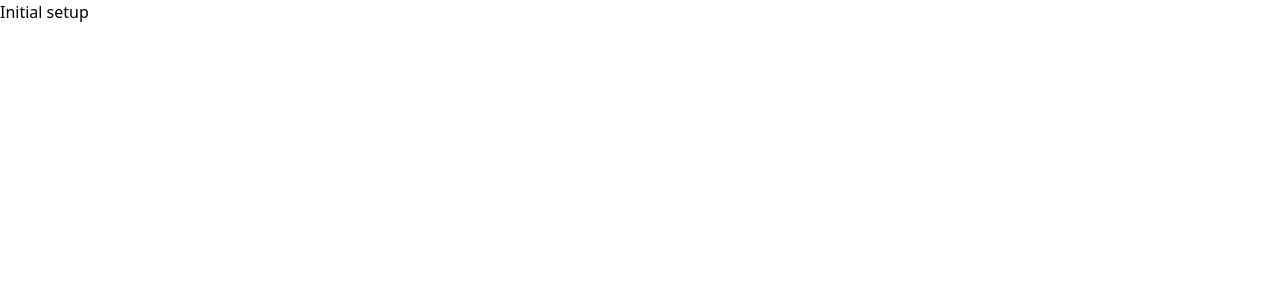
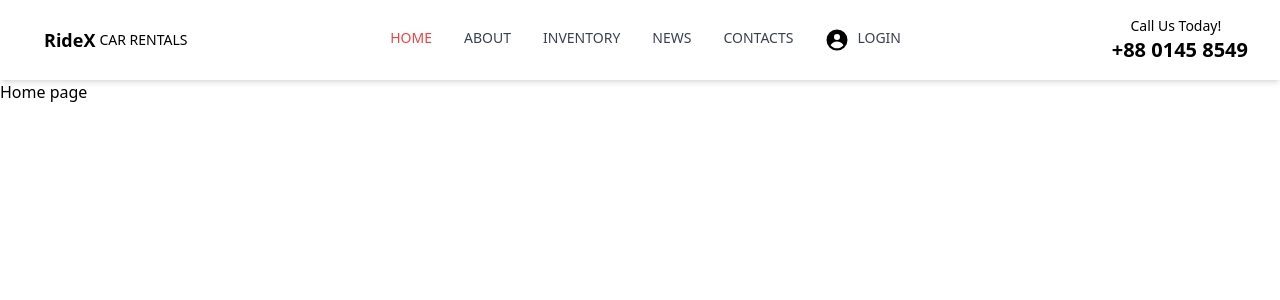
Before and after one commit to jakariamasum/Car-Rental_Client, a React (Vite) app: page / in a window 1280 px wide. Shown: the top 300 px of the page. Built offline with nearby package versions, Linux system fonts and the light colour scheme.

Commit message:
feat:header add

```diff
--- a/package.json
+++ b/package.json
@@ -10,6 +10,7 @@
     "preview": "vite preview"
   },
   "dependencies": {
+    "@heroicons/react": "^2.1.5",
     "@reduxjs/toolkit": "^2.2.7",
     "react": "^18.3.1",
     "react-dom": "^18.3.1",
--- /dev/null
+++ b/src/components/Header/Header.tsx
@@ -0,0 +1,81 @@
+import { UserCircleIcon } from "@heroicons/react/16/solid";
+import { NavLink } from "react-router-dom";
+
+const Header = () => {
+  return (
+    <header className="flex justify-between items-center px-8 py-4 bg-white shadow-md">
+      <div className="flex items-center">
+        {/* <img
+          src={}
+          alt="RideX Rentals"
+          className="h-8 w-auto"
+        /> */}
+        <span className="ml-3 text-lg font-bold">RideX</span>
+        <span className="text-sm ml-1">CAR RENTALS</span>
+      </div>
+
+      <nav className="flex space-x-8 text-sm font-medium text-gray-700">
+        <NavLink
+          to="/"
+          className={({ isActive }) =>
+            isActive ? "text-red-500 " : "hover:text-red-500"
+          }
+        >
+          HOME
+        </NavLink>
+        <NavLink
+          to="/about"
+          className={({ isActive }) =>
+            isActive ? "text-red-500 " : "hover:text-red-500"
+          }
+        >
+          ABOUT
+        </NavLink>
+        <NavLink
+          to="/inventory"
+          className={({ isActive }) =>
+            isActive ? "text-red-500" : "hover:text-red-500"
+          }
+        >
+          INVENTORY
+        </NavLink>
+        <NavLink
+          to="/news"
+          className={({ isActive }) =>
+            isActive ? "text-red-500" : "hover:text-red-500"
+          }
+        >
+          NEWS
+        </NavLink>
+        <NavLink
+          to="/contacts"
+          className={({ isActive }) =>
+            isActive ? "text-red-500" : "hover:text-red-500"
+          }
+        >
+          CONTACTS
+        </NavLink>
+        <NavLink
+          to="/login"
+          className={({ isActive }) =>
+            isActive
+              ? "text-red-500 flex gap-1"
+              : "hover:text-red-500 flex gap-1"
+          }
+        >
+          <UserCircleIcon className="h-6 w-6 text-black mr-1" />
+          LOGIN
+        </NavLink>
+      </nav>
+
+      <div className="flex items-center text-sm">
+        <div className="flex flex-col items-center">
+          <span className="font-medium">Call Us Today!</span>
+          <span className="ml-2 font-bold text-xl">+88 0145 8549</span>
+        </div>
+      </div>
+    </header>
+  );
+};
+
+export default Header;
--- /dev/null
+++ b/src/components/layout/MainLayout.tsx
@@ -0,0 +1,13 @@
+import { Outlet } from "react-router-dom";
+import Header from "../Header/Header";
+
+const MainLayout = () => {
+  return (
+    <div>
+      <Header />
+      <Outlet />
+    </div>
+  );
+};
+
+export default MainLayout;
--- /dev/null
+++ b/src/pages/home/Home.tsx
@@ -0,0 +1,9 @@
+const Home = () => {
+  return (
+    <div>
+      <>Home page</>
+    </div>
+  );
+};
+
+export default Home;
```
Also changed, not shown: src/routes/router.tsx (+13 -6 lines), 1 other file (tests, documents, lock files or other folders).
